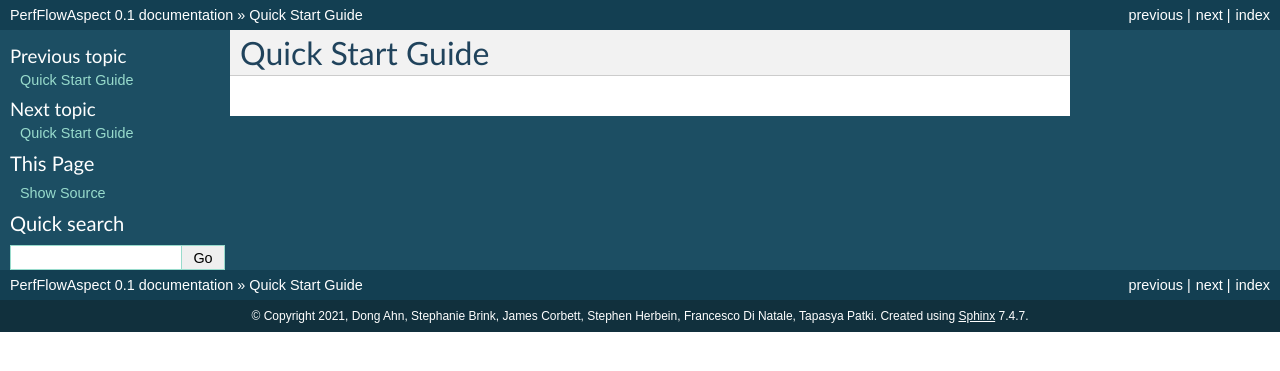
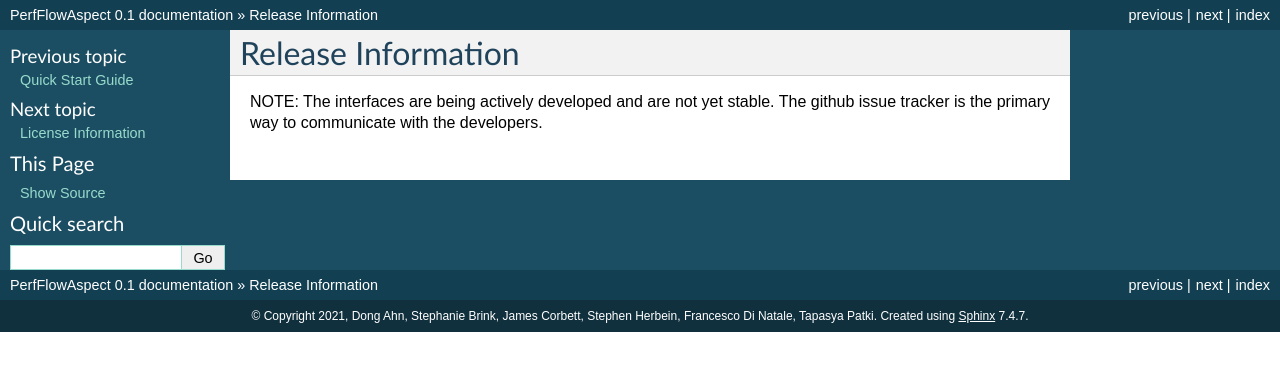
Before and after one commit to flux-framework/PerfFlowAspect, a Sphinx documentation site: the page built from docs/Releases.rst, in a window 1280 px wide. Shown: the top 371 px of the page. Built offline with Sphinx 7.4.7, drawn with Linux system fonts in a browser that asks for light colours; pages that are not in the unit, such as notebooks, are missing from menus.

Commit message:
Organize by creating rst files

```diff
--- a/docs/Annotations.rst
+++ b/docs/Annotations.rst
@@ -1,3 +1,3 @@
-###################
- Quick Start Guide
-###################
+########################
+ Source Code Annotations
+########################
--- a/docs/BuildingPerfFlowAspect.rst
+++ b/docs/BuildingPerfFlowAspect.rst
@@ -1,3 +1,6 @@
-###################
- Quick Start Guide
-###################
+##################
+Build Instructions
+##################
+
+- C/C++
+- Python
--- a/docs/Licenses.rst
+++ b/docs/Licenses.rst
@@ -1,3 +1,6 @@
 ###################
- Quick Start Guide
+License Information
 ###################
+
+
+Please refer to the Flux framework license.
--- a/docs/PerfFlowAspectDevel.rst
+++ b/docs/PerfFlowAspectDevel.rst
@@ -1,3 +1,3 @@
-###################
- Quick Start Guide
-###################
+#################
+Developer's Guide
+#################
--- a/docs/Releases.rst
+++ b/docs/Releases.rst
@@ -1,3 +1,6 @@
 ###################
- Quick Start Guide
+Release Information
 ###################
+
+NOTE: The interfaces are being actively developed and are not yet stable.
+The github issue tracker is the primary way to communicate with the developers.
--- a/docs/UpcomingFeatures.rst
+++ b/docs/UpcomingFeatures.rst
@@ -1,3 +1,3 @@
-###################
- Quick Start Guide
-###################
+#################
+Upcoming Features
+#################
```
